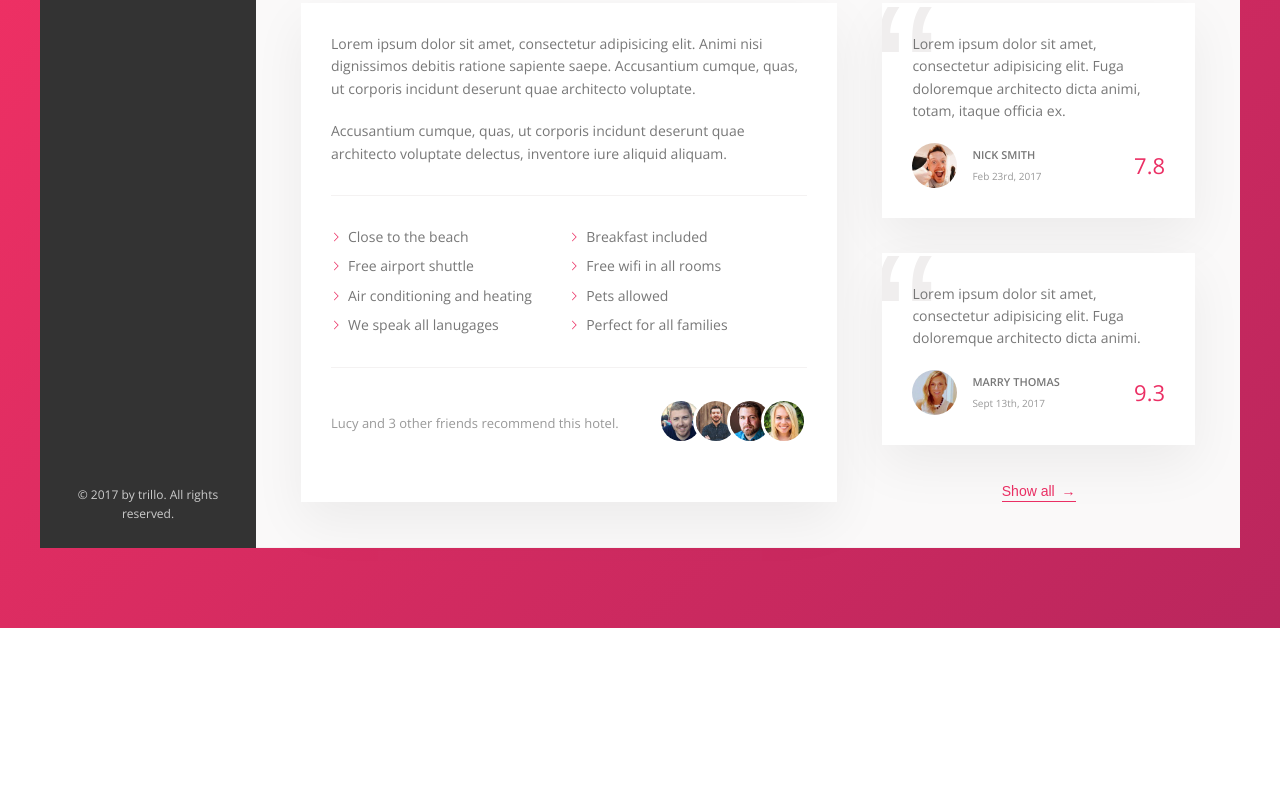
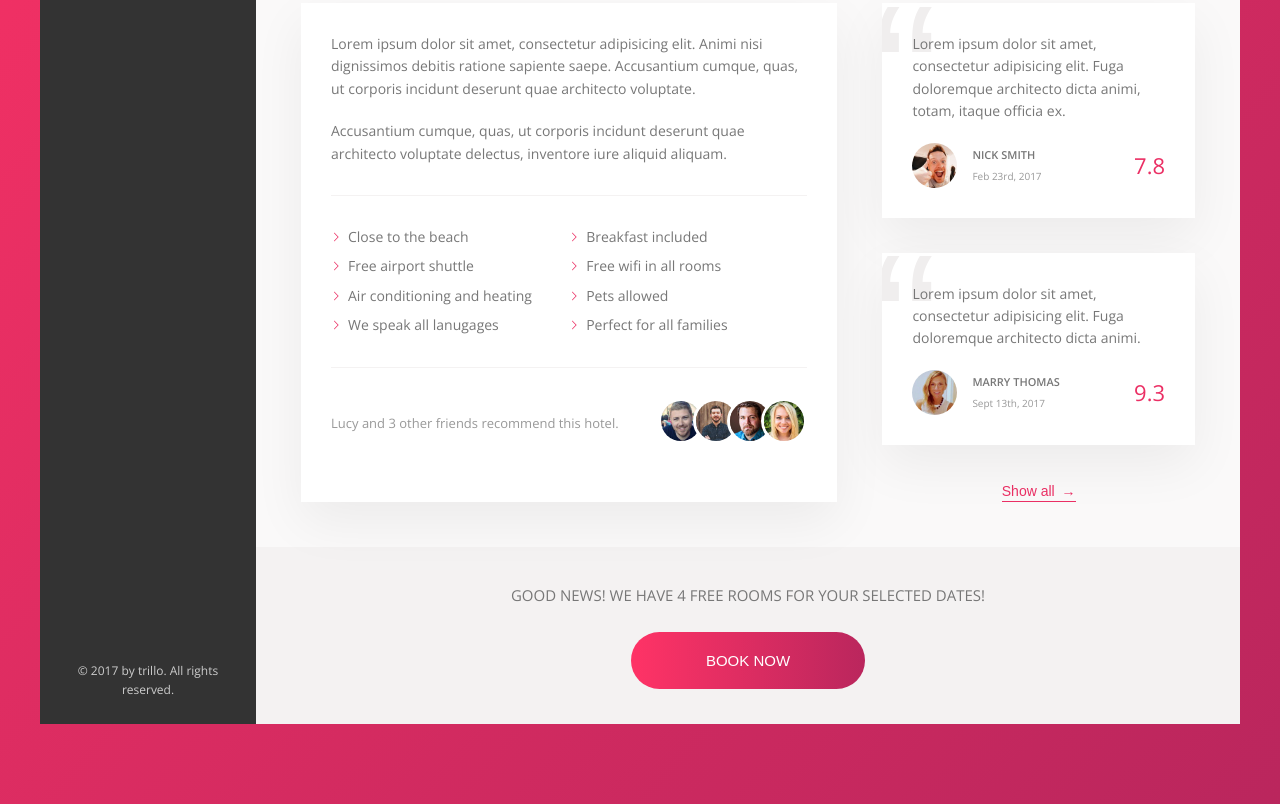
Before and after one commit to Franklinxavier/flexbox, a website: page index.html in a window 1280 px wide. Shown: the part 647-1451 px from the top of the page. Before the commit the page ends 1275 px from the top, so only its background shows below. Drawn offline with nearby package versions, Linux system fonts and the light colour scheme.

Commit message:
completed the trillo project with call to action section

```diff
--- a/index.html
+++ b/index.html
@@ -199,6 +199,16 @@
                             </div>
                         </div>
                     </div>
+                    <!-- call to action section -->
+                    <div class="cta">
+                        <h2 class="cta__book-now">
+                            Good news! We have 4 free rooms for your selected dates!
+                        </h2>
+                        <button class="btn">
+                            <span class="btn__visible">Book Now</span>
+                            <span class="btn__invisible">Only 4 rooms left</span>
+                        </button>
+                    </div>
                 </main>
             </div>
         </div>
--- a/sass/_components.scss
+++ b/sass/_components.scss
@@ -490,3 +490,66 @@
 
 
 }
+
+
+////////////////////////////////////////
+/// CTA
+.cta {
+    text-align: center;
+    padding: 3.5rem 0;
+    // transition: all 0.2s;
+
+    &__book-now {
+        font-size: 1.5rem;
+        font-weight: 300;
+        text-transform: uppercase;
+        margin-bottom: 2.5rem;
+    }
+}
+
+.btn {
+    font-size: 1.5rem;
+    text-transform: uppercase;
+    border: none;
+    background-image: linear-gradient(to right ,var(--color-primary-light) ,var(--color-primary-dark));
+    color: #fff;
+    border-radius: 100px;
+    cursor: pointer;
+    position: relative;
+    overflow: hidden;
+
+    & > * {
+        display: inline-block;
+        width: 100%;
+        height: 100%;
+        transition: all 0.2s;
+    }
+
+    &__visible {
+        padding: 2rem 7.5rem;
+    }
+
+    &__invisible {
+        position: absolute;
+        top: -100%;
+        left: 0;
+        padding: 2rem 0;
+    }
+
+    &:hover &__invisible {
+        top: 0;
+    }
+
+    &:hover &__visible {
+        transform: translateY(100%);
+    }
+
+    &:hover {
+        background-image: linear-gradient(to left ,var(--color-primary-light) ,var(--color-primary-dark));
+    }
+
+    &:focus {
+        outline: none;
+        animation: pulsate 1s infinite;
+    }
+}
```
Also changed, not shown: css/style.css.
